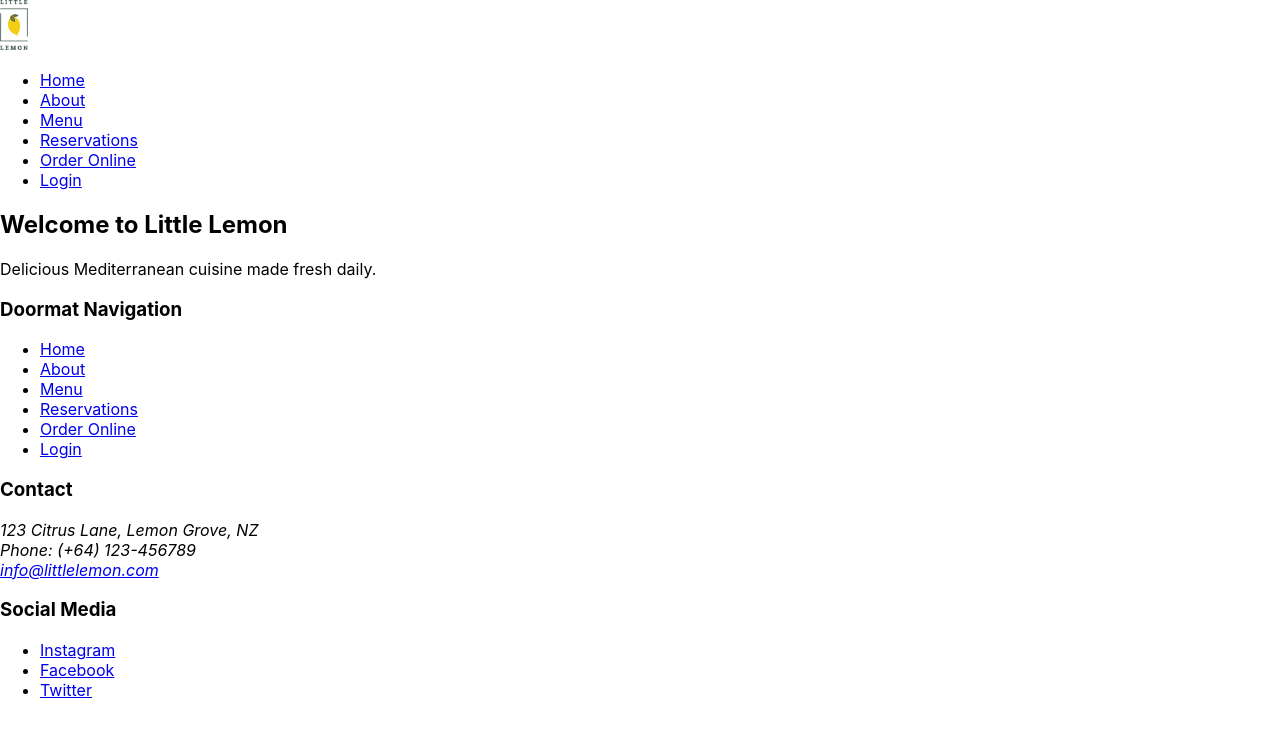
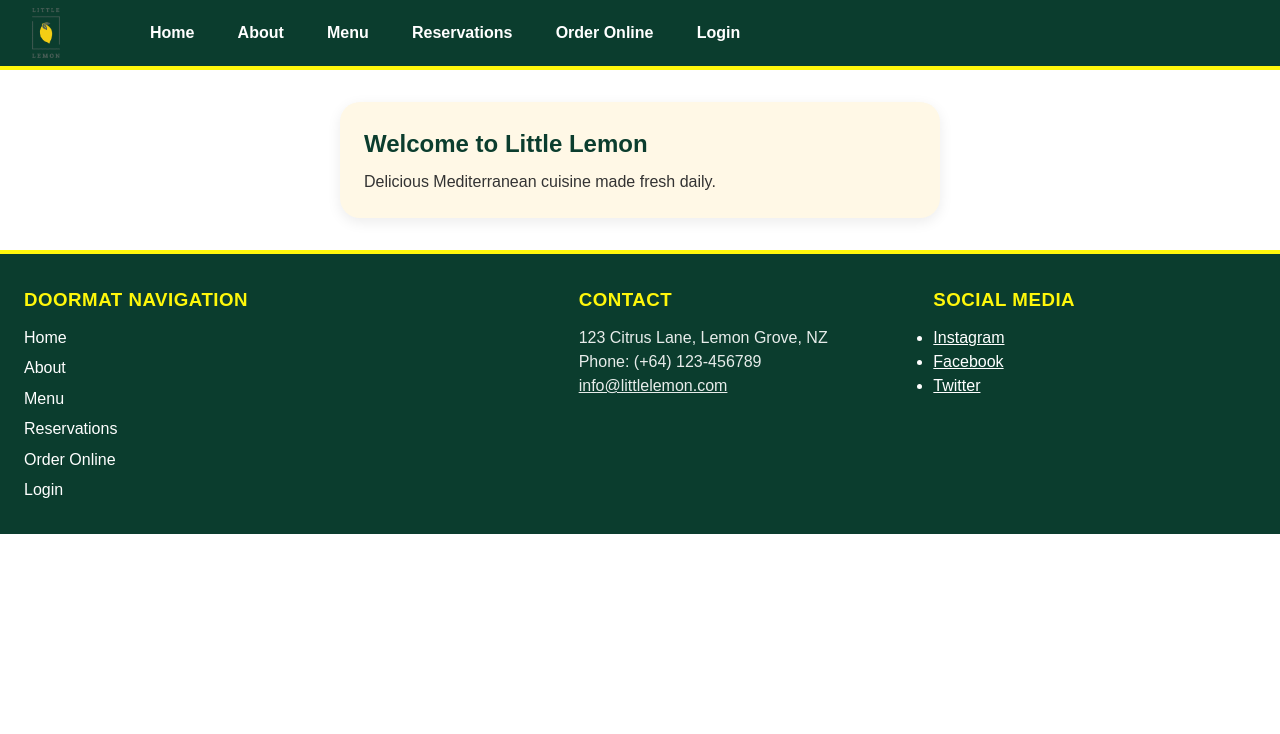
Before and after one commit to Dandaman290903/little-lemon-assignment, a React (Create React App) app: page / in a window 1280 px wide. Shown: the top 734 px of the page. Built offline with nearby package versions, Linux system fonts and the light colour scheme.

Commit message:
styling changes

```diff
--- a/src/App.css
+++ b/src/App.css
@@ -1,38 +1,198 @@
-.App {
-  text-align: center;
+* {
+  box-sizing: border-box;
+  margin: 0;
+  padding: 0;
 }
 
-.App-logo {
-  height: 40vmin;
-  pointer-events: none;
+body {
+  font-family: 'Poppins', sans-serif;
+  line-height: 1.5;
+  color: #1f2937;
+  background-color: #ffffff;
 }
 
-@media (prefers-reduced-motion: no-preference) {
-  .App-logo {
-    animation: App-logo-spin infinite 20s linear;
+header {
+  display: flex;
+  justify-content: flex-start;
+  align-items: center;
+  padding: 0.5rem 2rem;
+  background-color: #0b3d2e;
+  color: #ffffff;
+  border-bottom: 4px solid #fff70b;
+;
+}
+
+header img {
+  height: 50px;
+  width: auto;
+}
+
+nav ul {
+  display: flex;
+  padding-left: 5rem;
+  list-style: none;
+  gap: 1.5rem;
+}
+
+nav a {
+  color: #ffffff;
+  text-decoration: none;
+  font-weight: 600;
+  padding: 0.35rem 0.6rem;
+  border-radius: 12px;
+  transition: background-color 0.2s ease, color 0.2s ease;
+}
+
+nav a:hover,
+nav a:focus {
+  background-color: #145841;
+}
+
+main {
+  display: flex;
+  flex-wrap: wrap;
+  justify-content: center;
+  padding: 2rem;
+  gap: 2rem;
+}
+
+section {
+  flex: 1 1 300px;
+  min-width: 280px;
+  max-width: 600px;
+  padding: 1.5rem;
+  background-color: #fff8e6;
+  border-radius: 20px;
+  box-shadow: 0 4px 14px rgba(0, 0, 0, 0.08);
+}
+
+h1, h2, h3 {
+  color: #0b3d2e;
+}
+
+p {
+  color: #333333;
+  margin-top: 0.5rem;
+}
+
+a {
+  color: #0b3d2e;
+}
+
+a:hover {
+  color: #fff70b;
+}
+
+button,
+.btn {
+  background-color: #fff70b;
+  color: #0b3d2e;
+  border: none;
+  padding: 0.7rem 1.2rem;
+  font-weight: 600;
+  border-radius: 20px;
+  cursor: pointer;
+  box-shadow: 0 2px 6px rgba(0, 0, 0, 0.1);
+  transition: transform 0.1s ease, box-shadow 0.2s ease;
+}
+
+button:hover,
+.btn:hover {
+  transform: translateY(-1px);
+  box-shadow: 0 4px 10px rgba(0, 0, 0, 0.15);
+}
+
+img {
+  max-width: 100%;
+  height: auto;
+  display: block;
+}
+
+footer {
+  display: flex;
+  flex-wrap: wrap;
+  align-items: flex-start;
+  justify-content: space-between;
+  gap: 2rem;
+  background-color: #0b3d2e;
+  color: #ffffff;
+  padding: 2rem 1.5rem;
+  text-align: left;
+  border-top: 4px solid #fff70b;
+}
+
+footer > div {
+  flex: 1 1 0;
+  min-width: 240px;
+}
+
+footer h3 {
+  color: #fff70b;
+  font-weight: 600;
+  margin-bottom: 0.75rem;
+  text-transform: uppercase;
+  letter-spacing: 0.5px;
+}
+
+
+footer a {
+  color: #ffffff;
+  text-decoration: underline;
+}
+
+footer a:hover {
+  color: #fff70b;
+}
+
+.footer-nav {
+  flex: 1 1 200px;
+}
+
+.footer-nav h3 {
+  color: #fff70b;
+  font-weight: 600;
+  margin-bottom: 0.75rem;
+  text-transform: uppercase;
+  letter-spacing: 0.5px;
+}
+
+.footer-nav ul {
+  list-style: none;
+  padding: 0;
+  margin: 0;
+}
+
+.footer-nav li + li {
+  margin-top: 0.4rem;
+}
+
+.footer-nav a {
+  color: #ffffff;
+  text-decoration: none;
+  font-weight: 400;
+  transition: color 0.2s ease;
+}
+
+.footer-nav a:hover {
+  color: #fff70b;
+  text-decoration: underline;
+}
+
+address {
+  font-style: normal;
+  opacity: 0.9;
+}
+
+@media (max-width: 768px) {
+  header {
+    flex-direction: column;
+    align-items: flex-start;
+    gap: 0.75rem;
+  }
+
+  nav ul {
+    flex-direction: column;
+    gap: 0.75rem;
+    margin-left: 0;
   }
 }
-
-.App-header {
-  background-color: #282c34;
-  min-height: 100vh;
-  display: flex;
-  flex-direction: column;
-  align-items: center;
-  justify-content: center;
-  font-size: calc(10px + 2vmin);
-  color: white;
-}
-
-.App-link {
-  color: #61dafb;
-}
-
-@keyframes App-logo-spin {
-  from {
-    transform: rotate(0deg);
-  }
-  to {
-    transform: rotate(360deg);
-  }
-}
--- a/src/App.js
+++ b/src/App.js
@@ -1,6 +1,5 @@
 import './App.css';
 import Header from './components/Header';
-import Nav from './components/Nav';
 import Main from './components/Main';
 import Footer from './components/Footer';
 
@@ -8,7 +7,6 @@ function App() {
   return (
     <>
       <Header />
-      <Nav />
       <Main />
       <Footer />
     </>
--- a/src/components/Footer.js
+++ b/src/components/Footer.js
@@ -1,7 +1,7 @@
 export default function Footer() {
   return (
     <footer>
-      <div>
+      <div className="footer-nav">
         <h3>Doormat Navigation</h3>
         <ul>
           <li><a href="#home">Home</a></li>
@@ -13,7 +13,7 @@ export default function Footer() {
         </ul>
       </div>
 
-      <div>
+      <div className="contact">
         <h3>Contact</h3>
         <address>
           123 Citrus Lane, Lemon Grove, NZ<br />
@@ -22,7 +22,7 @@ export default function Footer() {
         </address>
       </div>
 
-      <div>
+      <div className="social">
         <h3>Social Media</h3>
         <ul>
           <li><a href="#instagram">Instagram</a></li>
--- a/src/components/Header.js
+++ b/src/components/Header.js
@@ -1,11 +1,19 @@
-import logo from '../assets/logo.png';
-
-export default function Header() {
+function Header() {
   return (
     <header>
-        <a href='#home'>
-            <img src={logo} alt="Little Lemon logo" style={{ height: '50px' }} />
-        </a>
+      <img src="/logo.png" alt="Little Lemon logo" />
+      <nav aria-label="Main navigation">
+        <ul>
+          <li><a href="#home">Home</a></li>
+          <li><a href="#about">About</a></li>
+          <li><a href="#menu">Menu</a></li>
+          <li><a href="#reservations">Reservations</a></li>
+          <li><a href="#order">Order Online</a></li>
+          <li><a href="#login">Login</a></li>
+        </ul>
+      </nav>
     </header>
   );
 }
+
+export default Header;
--- a/src/components/Nav.js
+++ /dev/null
@@ -1,14 +0,0 @@
-export default function Nav() {
-  return (
-    <nav>
-      <ul>
-        <li><a href="#home">Home</a></li>
-        <li><a href="#about">About</a></li>
-        <li><a href="#menu">Menu</a></li>
-        <li><a href="#reservations">Reservations</a></li>
-        <li><a href="#order">Order Online</a></li>
-        <li><a href="#login">Login</a></li>
-      </ul>
-    </nav>
-  );
-}
```
